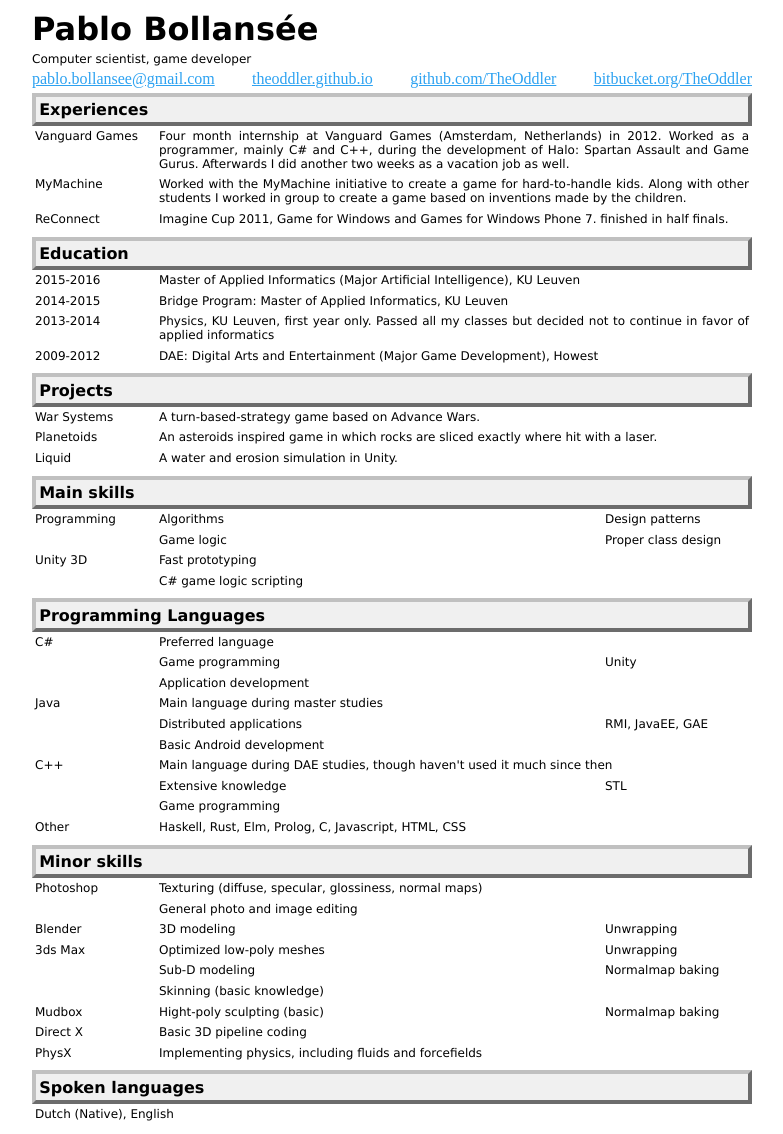
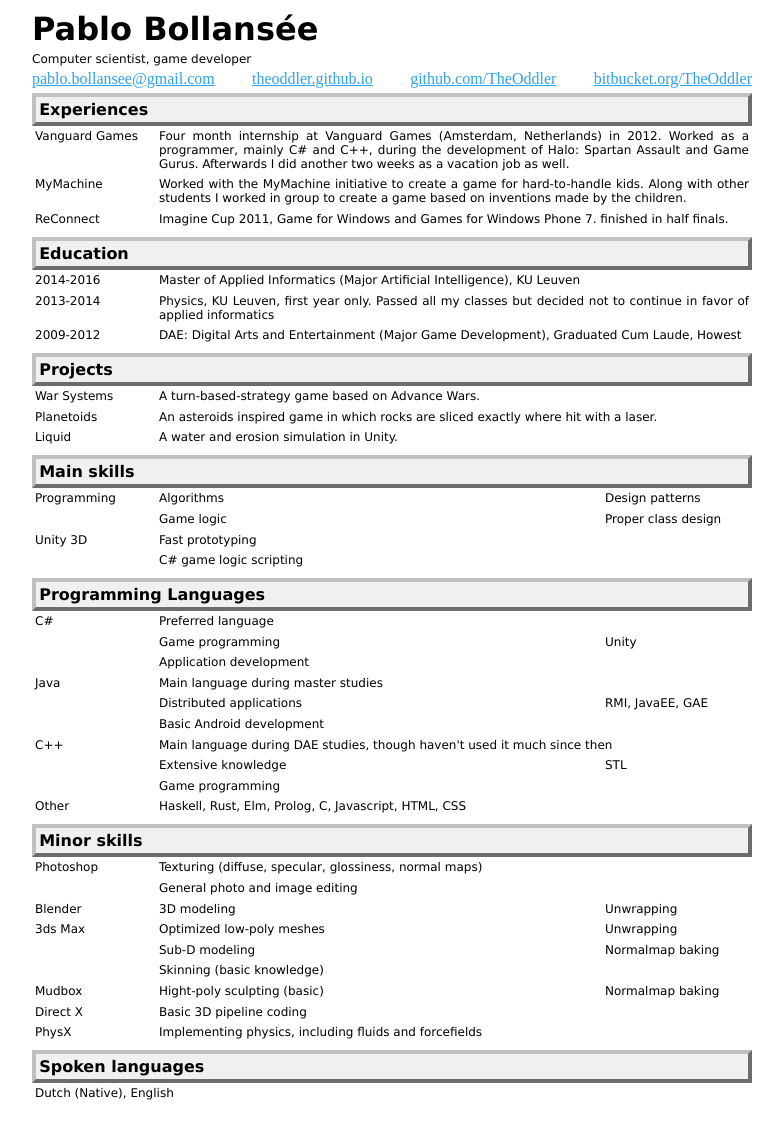
Before and after one commit to TheOddler/theoddler.github.io, a Jekyll site: the page built from cv/index.html, in a window 1280 px wide. Shown: the whole page, without its empty margins (248-1031 px from the left). Built offline with Jekyll 4.4.1, drawn with Linux system fonts in a browser that asks for light colours.

Commit message:
Updated studies.

```diff
--- a/_includes/about/studies.md
+++ b/_includes/about/studies.md
@@ -1,11 +1,7 @@
 <table>
 	<tr>
-		<td>2015-2016</td>
+		<td>2014-2016</td>
 		<td>Master of Applied Informatics (Major Artificial Intelligence), KU Leuven</td>
-	</tr>
-	<tr>
-		<td>2014-2015</td>
-		<td>Bridge Program: Master of Applied Informatics, KU Leuven</td>
 	</tr>
 	<tr>
 		<td>2013-2014</td>
@@ -14,6 +10,6 @@
 	</tr>
 	<tr>
 		<td>2009-2012</td>
-		<td>DAE: Digital Arts and Entertainment (Major Game Development), Howest</td>
+		<td>DAE: Digital Arts and Entertainment (Major Game Development), Graduated Cum Laude, Howest</td>
 	</tr>
 </table>
```
